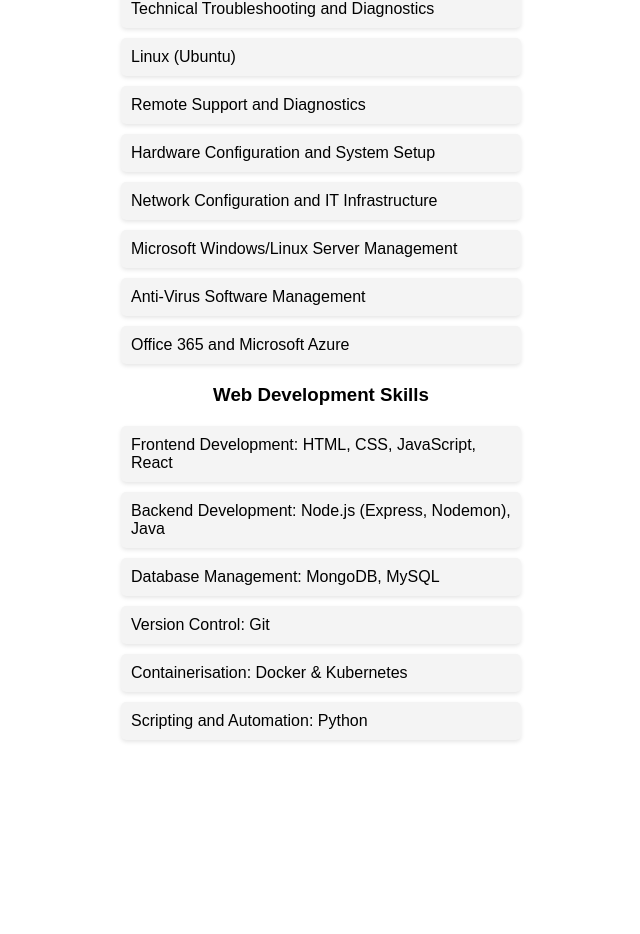
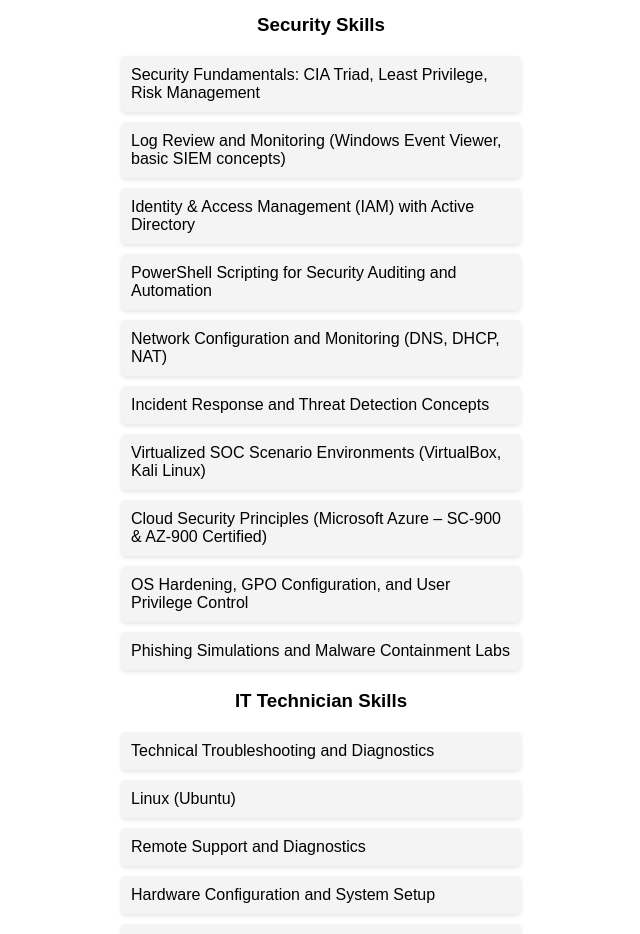
Before and after one commit to dokoye98/CV, a React (Create React App) app: page / in a window 1280 px wide. Shown: the part 840-1774 px from the top of the page, without its empty margins (319-959 px from the left). Before the commit the page ends 1620 px from the top, so only its background shows below. Built offline with nearby package versions, Linux system fonts and the light colour scheme.

Commit message:
Update CybersecurityPath and Homepage components to reflect new certification links and add security skills

```diff
--- a/src/components/CybersecurityPath.js
+++ b/src/components/CybersecurityPath.js
@@ -8,7 +8,7 @@
       <div id="Network+">
         <h2>CompTIA A+ Core 1 and 2</h2>
         <a
-          href="https://github.com/dokoye98/CyberSecurityPath/tree/main/CompTIA%20A%2B%20Core%201%20and%202"
+          href="https://github.com/dokoye98/Cyber-Learning/tree/main/CompTIA%20A%2B%20Core%201%20and%202"
           className="date"
           target="_blank"
           rel="noopener noreferrer"
@@ -23,7 +23,7 @@
 
         <h2>CompTIA Network+</h2>
         <a
-          href="https://github.com/dokoye98/CyberSecurityPath/tree/main/CompTIA%20Networking%2B"
+          href="https://github.com/dokoye98/Cyber-Learning/tree/main/CompTIA%20Networking%2B"
           className="date"
           target="_blank"
           rel="noopener noreferrer"
@@ -35,23 +35,24 @@
             This project showcases my experience with network configurations, including Cisco Packet Tracer simulations and my internal Network+ certification. The goal is to understand network infrastructure and troubleshooting.
           </li>
         </ul>
-        <h2>Microsoft Certified: Azure Fundamentals</h2>
+        <h2>Azure Security</h2>
         <a
-          href="https://github.com/dokoye98/CyberSecurityPath/tree/main/Azure%20Fundamentals"
+          href="https://github.com/dokoye98/Cyber-Learning/tree/main/Azure%20Security"
           className="date"
           target="_blank"
           rel="noopener noreferrer"
         >
-          <p>Microsoft Azure Fundamentals</p>
+          <p>Cloud Security</p>
         </a>
         <ul>
           <li>
-            This certification demonstrates my understanding of cloud concepts, Azure services, security, governance, and cost management. The folder contains both my internal certification and the official Microsoft Certified Azure Fundamentals (earned on 21/02/2025).
+           This folder contains all of my azure security related certifications and projects.
           </li>
         </ul>
+
         <h2>ComTIA Security+</h2>
         <a
-          href="https://github.com/dokoye98/CyberSecurityPath/tree/main/CompTIA%20Security%2B"
+          href="https://github.com/dokoye98/Cyber-Learning/tree/main/CompTIA%20Security%2B"
           className="date"
           target="_blank"
           rel="noopener noreferrer"
--- a/src/components/Homepage.js
+++ b/src/components/Homepage.js
@@ -19,10 +19,24 @@
       <h2>Key Skills and Certifications</h2>
       <h3>Certifications</h3>
       <ul class="skills-list">
+        <li>Microsoft Certified: Security, Compliance, and Identity Fundamentals</li>
       <li>Microsoft Certified: Azure Fundamentals</li>
         <li>Newto CompTIA A+ Certified Core 1 and 2</li>
         <li>Newto CompTIA Network+ Certified</li>
         </ul>
+        <h3>Security Skills</h3>
+<ul class="skills-list">
+  <li>Security Fundamentals: CIA Triad, Least Privilege, Risk Management</li>
+  <li>Log Review and Monitoring (Windows Event Viewer, basic SIEM concepts)</li>
+  <li>Identity & Access Management (IAM) with Active Directory</li>
+  <li>PowerShell Scripting for Security Auditing and Automation</li>
+  <li>Network Configuration and Monitoring (DNS, DHCP, NAT)</li>
+  <li>Incident Response and Threat Detection Concepts</li>
+  <li>Virtualized SOC Scenario Environments (VirtualBox, Kali Linux)</li>
+  <li>Cloud Security Principles (Microsoft Azure – SC-900 & AZ-900 Certified)</li>
+  <li>OS Hardening, GPO Configuration, and User Privilege Control</li>
+  <li>Phishing Simulations and Malware Containment Labs</li>
+</ul>
 
   <h3>IT Technician Skills</h3>
   <ul class="skills-list">
@@ -36,16 +50,6 @@
     <li>Office 365 and Microsoft Azure</li>
   </ul>
 
-  <h3>Web Development Skills</h3>
-  <ul class="skills-list">
-    <li>Frontend Development: HTML, CSS, JavaScript, React</li>
-    <li>Backend Development: Node.js (Express, Nodemon), Java</li>
-    <li>Database Management: MongoDB, MySQL</li>
-    <li>Version Control: Git</li>
-    <li>Containerisation: Docker & Kubernetes</li>
-    <li>Scripting and Automation: Python</li>
-  </ul>
-
     </div>
   );
 }
```
